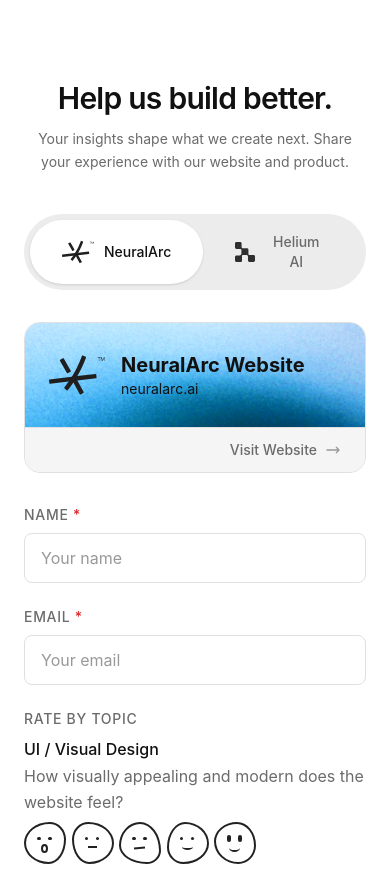
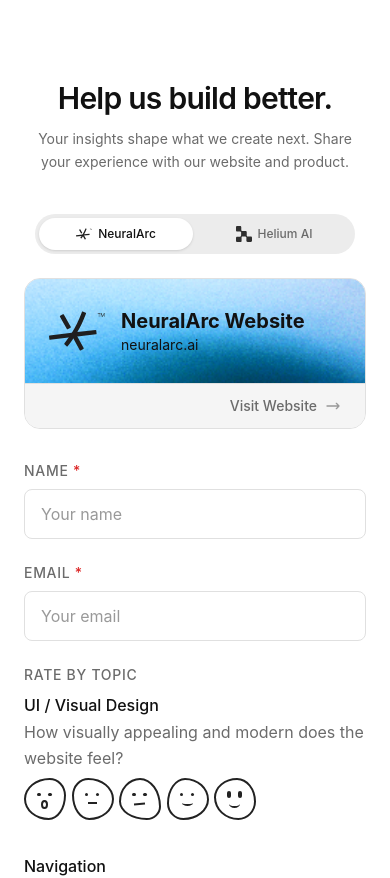
Before and after one commit to neuralarc-ai/feedback, a React (Vite) app: page / in a window 390 px wide. Shown: the top 878 px of the page. Built offline with nearby package versions, Linux system fonts and the light colour scheme.

Commit message:
added responsivness

```diff
--- a/src/App.tsx
+++ b/src/App.tsx
@@ -22,12 +22,18 @@
       </section>
 
      {/* Tabs */}
-      <div className="flex justify-center px-6 mb-8">
-        <div className="flex bg-[#ececec] rounded-full p-1.5 gap-0">
+<div className="flex justify-center px-3 sm:px-6 mb-6 sm:mb-8">
+  <div className="flex bg-[#ececec] rounded-full p-1 gap-1 w-full max-w-[320px] sm:max-w-fit">
+
+    {/* Website Tab */}
     <button
       type="button"
       onClick={() => setActiveTab('website')}
-            className={`flex items-center gap-2.5 px-8 py-2 rounded-full text-sm font-medium transition-all duration-200 cursor-pointer ${
+      className={`flex items-center justify-center gap-1.5 sm:gap-2.5
+        px-3 sm:px-6 py-2 sm:py-2.5
+        rounded-full text-xs sm:text-sm font-medium
+        transition-all duration-200 cursor-pointer flex-1 sm:flex-none
+        ${
           activeTab === 'website'
             ? 'bg-white text-na-white shadow-sm'
             : 'text-na-text-muted hover:text-na-white'
@@ -36,22 +42,33 @@
       <img
         src="/Neural Arc logomark black.svg"
         alt=""
-              className="w-8 h-8"
+        className="w-4 h-4 sm:w-8 sm:h-8"
       />
-            NeuralArc
+      <span className="truncate">NeuralArc</span>
     </button>
+
+    {/* Product Tab */}
     <button
       type="button"
       onClick={() => setActiveTab('product')}
-            className={`flex items-center gap-2.5 px-8 py-3 rounded-full text-sm font-medium transition-all duration-200 cursor-pointer ${
+      className={`flex items-center justify-center gap-1.5 sm:gap-2.5
+        px-3 sm:px-6 py-2 sm:py-2.5
+        rounded-full text-xs sm:text-sm font-medium
+        transition-all duration-200 cursor-pointer flex-1 sm:flex-none
+        ${
           activeTab === 'product'
             ? 'bg-white text-na-white shadow-sm'
             : 'text-na-text-muted hover:text-na-white'
         }`}
     >
-            <img src="/helium ai logo.svg" alt="" className="w-5 h-5" />
-            Helium AI
+      <img
+        src="/helium ai logo.svg"
+        alt=""
+        className="w-4 h-4 sm:w-5 sm:h-5"
+      />
+      <span className="truncate">Helium AI</span>
     </button>
+
   </div>
 </div>
 
--- a/src/components/RatingSlider.tsx
+++ b/src/components/RatingSlider.tsx
@@ -18,7 +18,8 @@
   };
 
   return (
-    <div className="w-full">
+    <>
+      <div className="w-full">
       {/* Label badge */}
       <div className="flex justify-end mb-3">
         <span className={`px-4 py-1.5 rounded-full text-sm font-semibold transition-all duration-200 ${
@@ -54,8 +55,8 @@
       <style>{`
         input[type='range']::-webkit-slider-thumb {
           -webkit-appearance: none;
-          width: 28px;
-          height: 28px;
+          width: 24px;
+          height: 24px;
           border-radius: 50%;
           background: #f5d800;
           border: 3px solid #111;
@@ -66,8 +67,8 @@
           transform: scale(1.15);
         }
         input[type='range']::-moz-range-thumb {
-          width: 28px;
-          height: 28px;
+          width: 24px;
+          height: 24px;
           border-radius: 50%;
           background: #f5d800;
           border: 3px solid #111;
@@ -75,5 +76,7 @@
         }
       `}</style>
     </div>
+    </>
+
   );
 }
```
Lines whose indentation alone changed are shown as unchanged.
